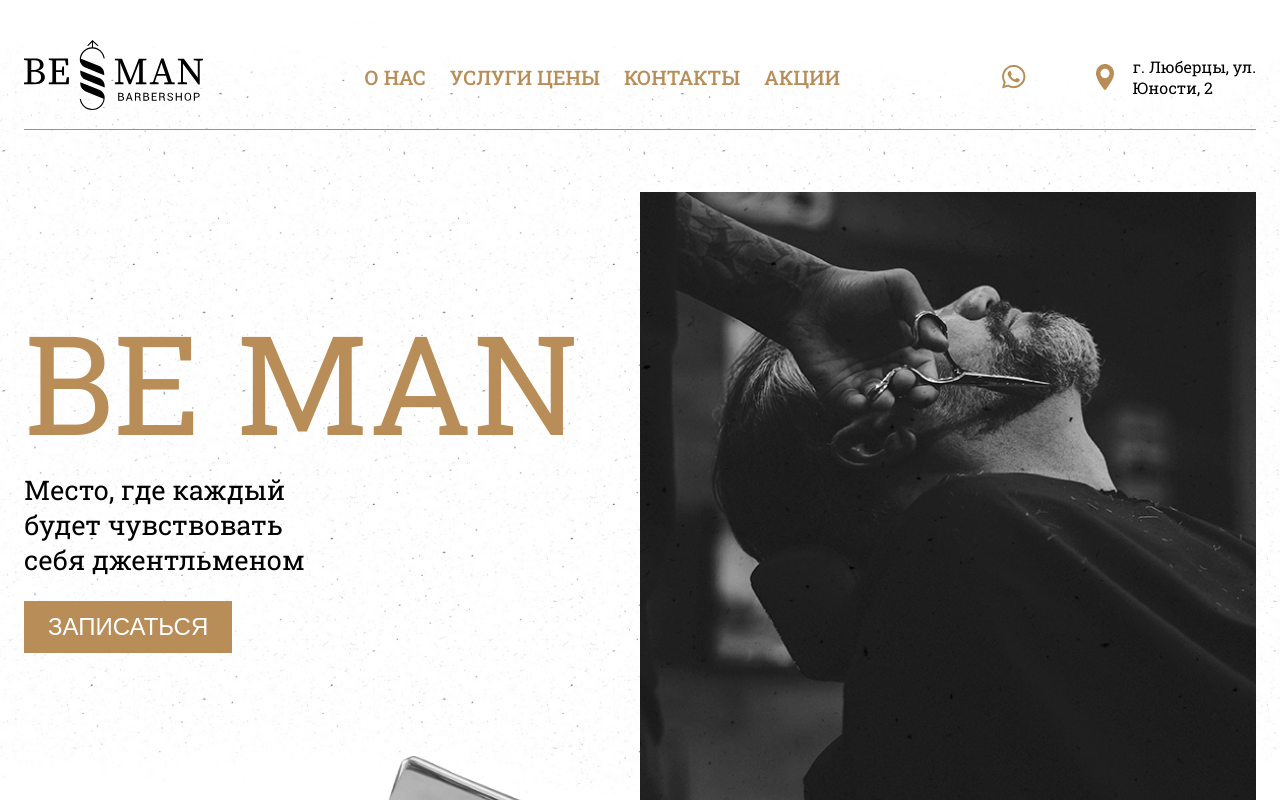
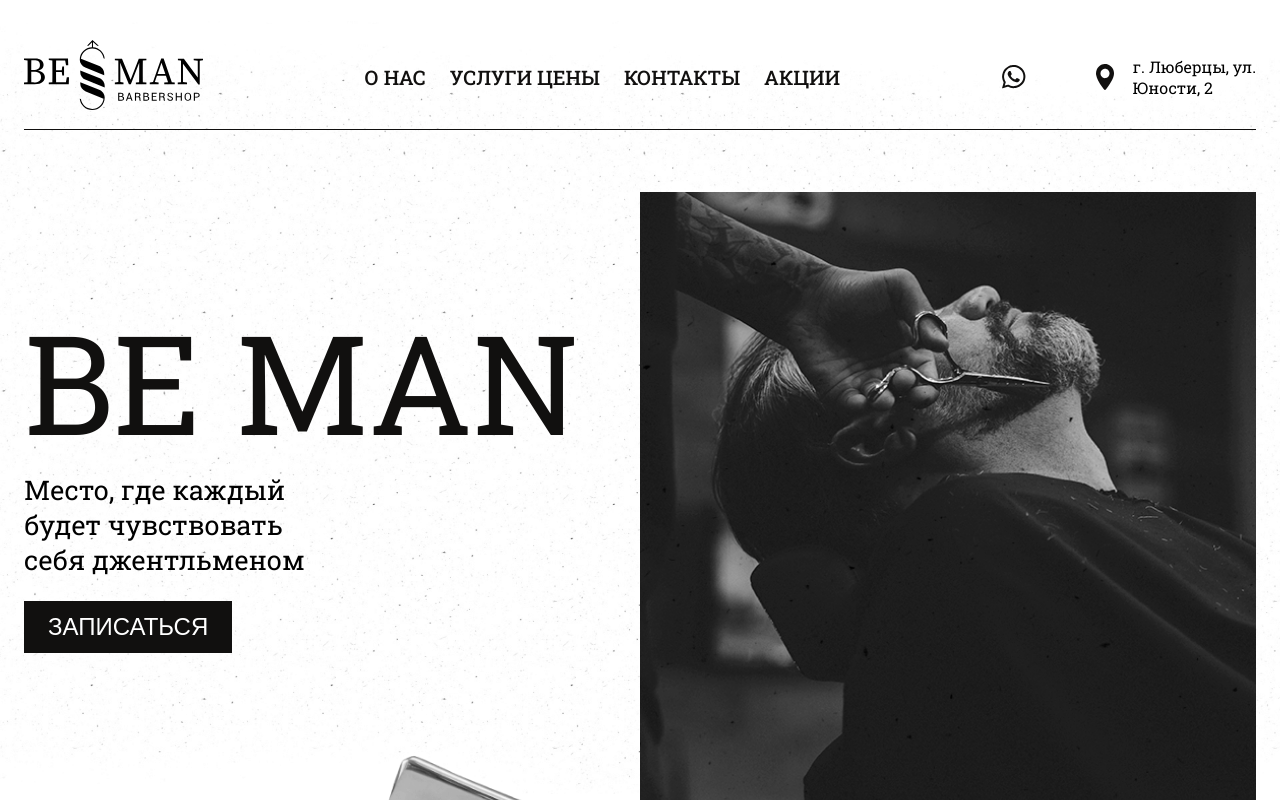
Before and after one commit to prostodennik/BeManBarbershop, a React (Create React App) app: page / in a window 1280 px wide. Shown: the top 800 px of the page. Built offline with nearby package versions, Linux system fonts and the light colour scheme.

Commit message:
clear: comments

```diff
--- a/src/variables.scss
+++ b/src/variables.scss
@@ -1,14 +1,13 @@
-@import "./media.scss";
+@import './media.scss';
 
 :root {
-  --primary: #B88D57;
-  --text-black: #000000;
-  --hover: #8B693F;
-  --text-white: #FFFFFF;
+    --primary: #11100f;
+    --text-black: #000000;
+    --hover: #8b693f;
+    --text-white: #ffffff;
     font-size: 10px; //TODO 7.5px
 
     @include tablet-s {
-      font-size: 7.5px;
+        font-size: 7.5px;
     }
-
 }
```
